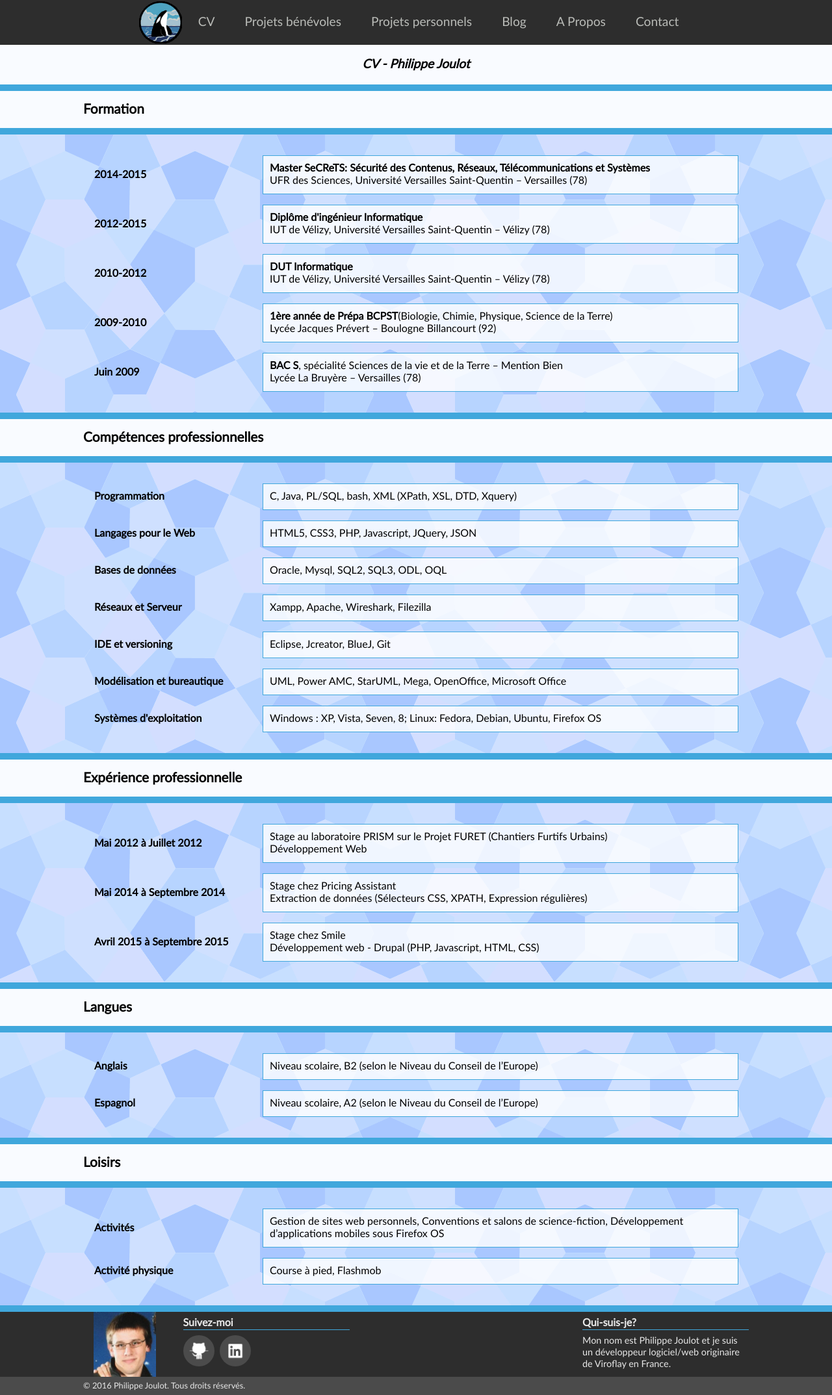
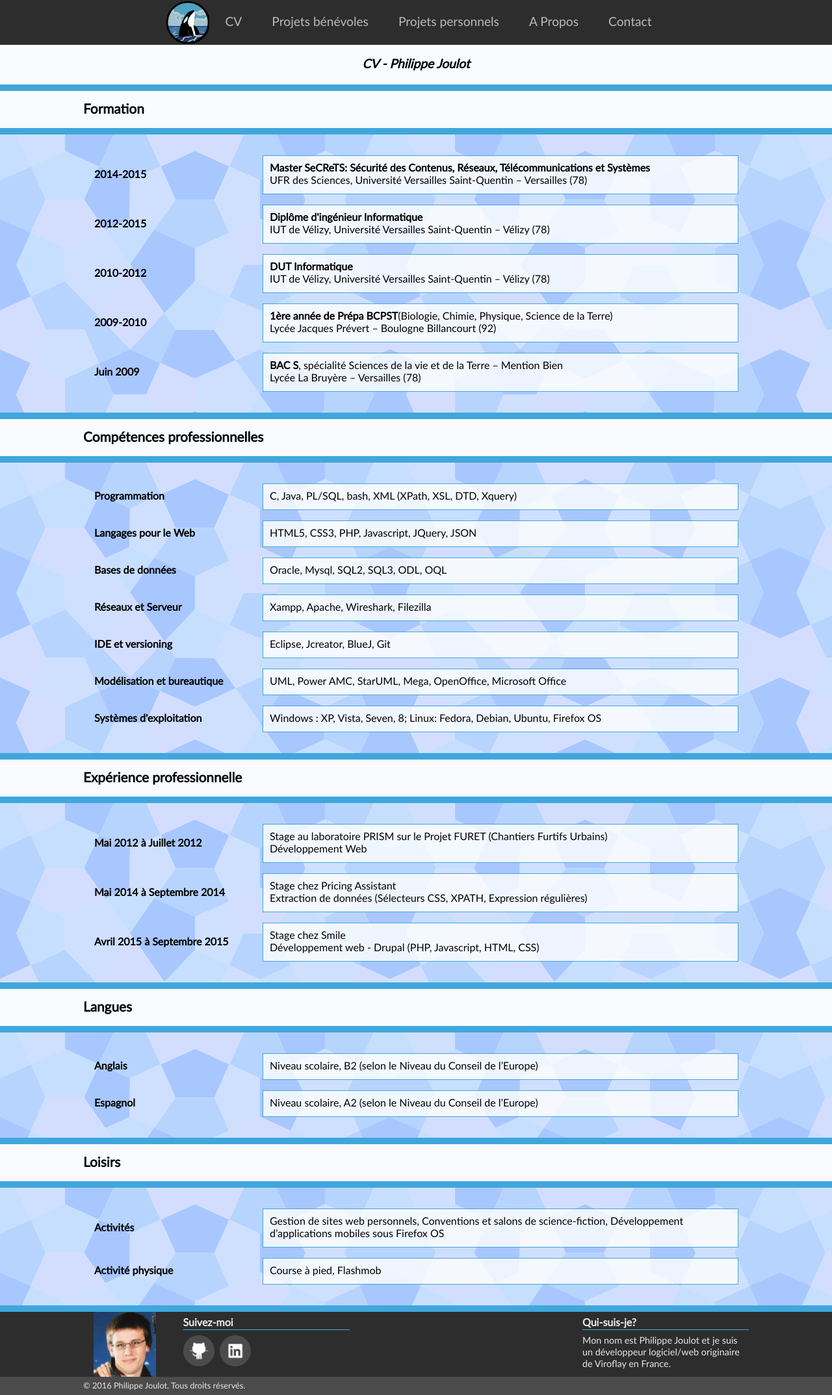
Before and after one commit to pjoulot/siteperso, a Jekyll site: the page built from cv.html, in a window 1280 px wide. Shown: the whole page at 65% size. Built offline with Jekyll 4.4.1, drawn with Linux system fonts in a browser that asks for light colours.

Commit message:
Revert "Beginning of the blog list page"
This reverts commit 6776d69b81c53e7ce81c8512f9db785935524589.

```diff
--- a/_config.yml
+++ b/_config.yml
@@ -13,11 +13,9 @@
   line in _config.yml. It will appear in your document head meta (for
   Google search results) and in your feed.xml site description.
 baseurl: "" # the subpath of your site, e.g. /blog
-url: "http://localhost/" # the base hostname & protocol for your site
-
-gems: [jekyll-paginate]
-paginate: 3
-paginate_path: "/blog/page:num/"
+url: "http://localhost" # the base hostname & protocol for your site
+twitter_username: jekyllrb
+github_username:  jekyll
 
 # Build settings
 markdown: kramdown
--- a/_includes/base.html
+++ /dev/null
@@ -1,6 +0,0 @@
-{% assign base = '' %}
-{% assign depth = page.url | split: '/' | size | minus: 1 %}
-{% if    depth == 1 %}{% assign base = '..' %}
-{% elsif depth == 2 %}{% assign base = '../..' %}
-{% elsif depth == 3 %}{% assign base = '../../..' %}
-{% elsif depth == 4 %}{% assign base = '../../../..' %}{% endif %}
--- a/_includes/head.html
+++ b/_includes/head.html
@@ -1,4 +1,3 @@
-{% include base.html %}
 <head>
   <meta charset="utf-8">
   <meta http-equiv="X-UA-Compatible" content="IE=edge">
@@ -8,6 +7,6 @@
   <title>{% if page.title %}{{ page.title | escape }}{% else %}{{ site.title | escape }}{% endif %}</title>
   <meta name="description" content="{% if page.excerpt %}{{ page.excerpt | strip_html | strip_newlines | truncate: 160 }}{% else %}{{ site.description }}{% endif %}">
 
-  <link rel="stylesheet" href="{{base}}/css/main.css">
+  <link rel="stylesheet" href="{{ "css/main.css" | prepend: site.baseurl }}">
   <link rel="canonical" href="{{ page.url | replace:'index.html','' | prepend: site.baseurl | prepend: site.url }}">
 </head>
--- a/_includes/header.html
+++ b/_includes/header.html
@@ -4,12 +4,11 @@
 		<div class="buttonMenu" onclick="menuShow();"></div>
 	</div>
 	<ul id="mainMenu">
-	   <li><a href="{{ site.baseurl }}"><div class="logoWebsite"></div></a></li>
-	   <li><a href="{{base}}/cv.html"><span>CV</span></a></li>
-	   <li><a href="{{base}}/projets-benevoles.html"><span>Projets bénévoles</span></a></li>
-	   <li><a href='{{base}}/projets-personnels.html'><span>Projets personnels</span></a></li>
-           <li><a href="{{base}}/blog"><span>Blog</span></a></li>
-	   <li><a href="{{base}}/a-propos.html"><span>A Propos</span></a></li>
-	   <li><a href="{{base}}/contact.html"><span>Contact</span></a></li>
+	   <li><a href="http://www.philippejoulot.fr"><div class="logoWebsite"></div></a></li>
+	   <li><a href="cv.html"><span>CV</span></a></li>
+	   <li><a href="projets-benevoles.html"><span>Projets bénévoles</span></a></li>
+	   <li><a href='projets-personnels.html'><span>Projets personnels</span></a></li>
+	   <li><a href="a-propos.html"><span>A Propos</span></a></li>
+	   <li><a href="contact.html"><span>Contact</span></a></li>
 	</ul>
 </nav>
--- a/_layouts/default.html
+++ b/_layouts/default.html
@@ -1,4 +1,3 @@
-{% include base.html %}
 <!DOCTYPE html>
 <html>
 
--- a/css/main.scss
+++ b/css/main.scss
@@ -428,26 +428,6 @@
 	border-top-left-radius: 20px;
 }
 
-.tableClass tr td {
-  position: relative;
-}
-
-.post-date {
-  position: absolute;
-  top: 10px;
-  right: 10px;
-  display: block;
-}
-
-.post-category {
-  background-color: #40A7DC;
-  border-radius: 5px;
-  padding: 5px;
-  line-height: 35px;
-  color: white;
-  text-shadow: 1px 1px 1px black;
-}
-
 body .contentBack .tableClass.tableCV tr td {
 	border-radius: 0;
 }
--- a/cv.html
+++ b/cv.html
@@ -2,7 +2,8 @@
 layout: default
 ---
 
-<h1 id="descSite">CV - Philippe Joulot</h1>
+<h1 id="descSite">
+	CV - Philippe Joulot</h1>
 
 <div class="lineDesign"></div>
 <div class="content">
```
Also changed, not shown: blog/index.html (deleted, +0 -39 lines), 1 other file.
